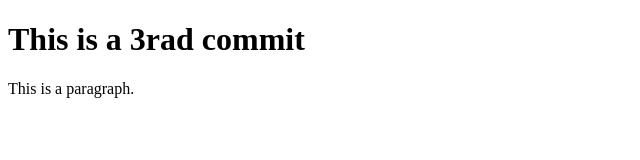
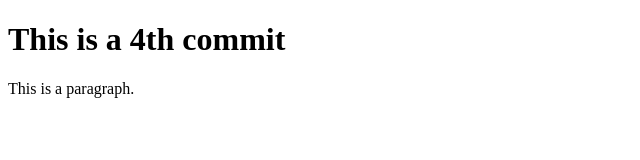
Before and after one commit to ahmedadib18/emni, a plain HTML site: page index.html in a window 1280 px wide. Shown: the whole page, without its empty margins (0-640 px from the left). Drawn offline with Linux system fonts and the light colour scheme.

Commit message:
This is a 4th commit

```diff
--- a/index.html
+++ b/index.html
@@ -5,7 +5,7 @@
 </head>
 <body>
 
-<h1>This is a 3rad commit</h1>
+<h1>This is a 4th commit</h1>
 <p>This is a paragraph.</p>
 
 </body>
```
